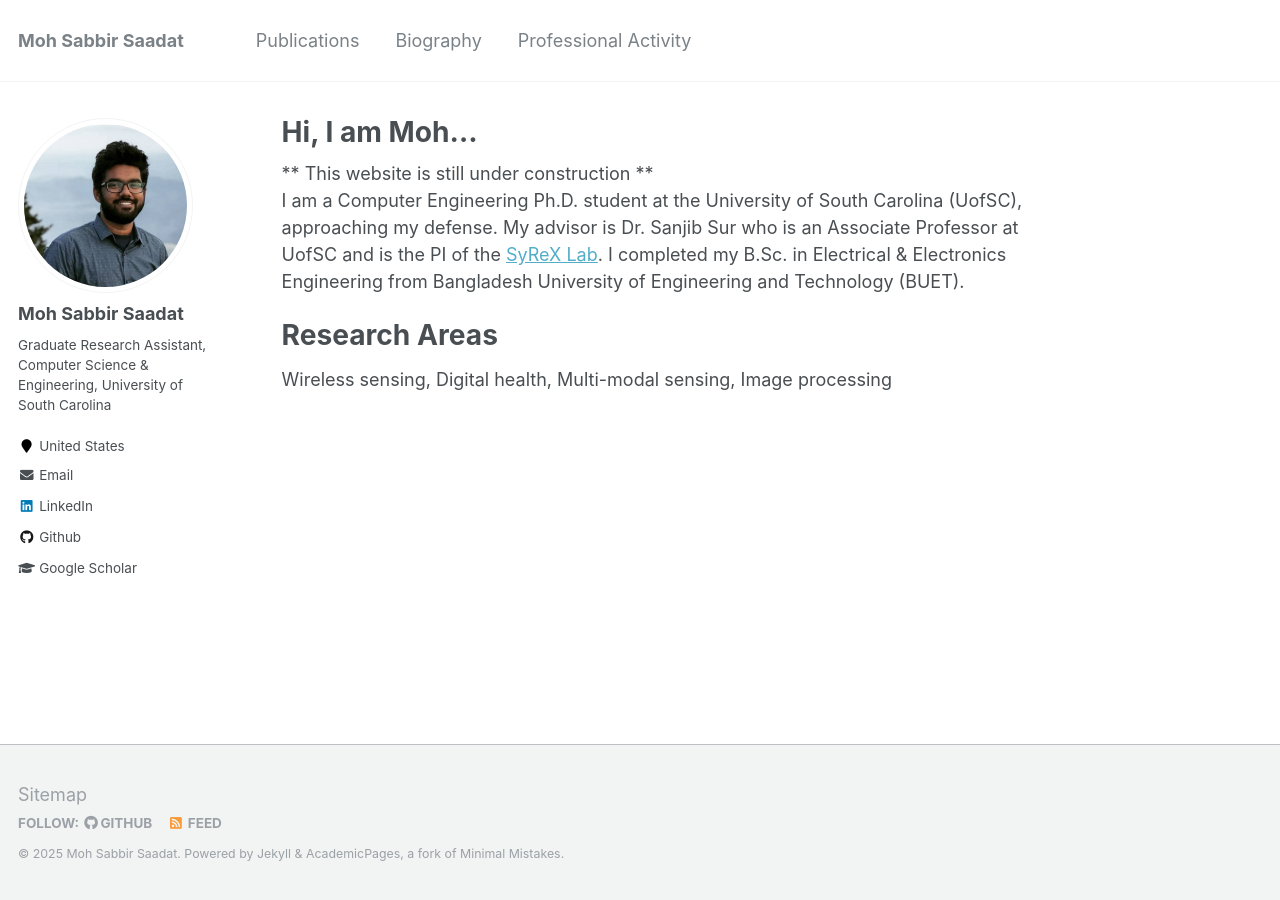
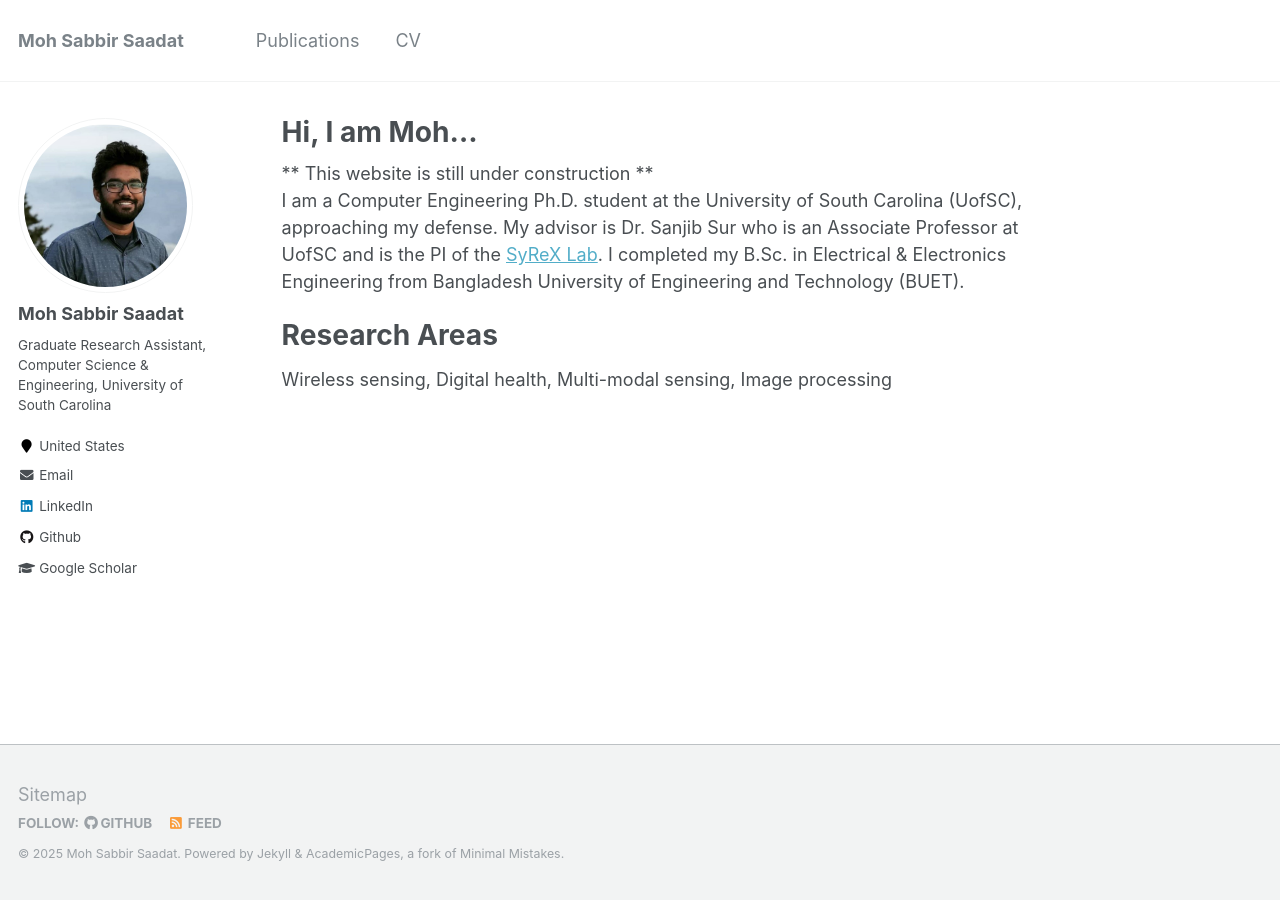
Before and after one commit to MohSaadat/MohSaadat.github.io, a Jekyll site: the page built from _pages/about.md, in a window 1280 px wide. Built offline with Jekyll 4.4.1, drawn with Linux system fonts in a browser that asks for light colours.

Commit message:
navigation updated to keep only two links; updated Biography header to CV

```diff
--- a/_data/navigation.yml
+++ b/_data/navigation.yml
@@ -3,8 +3,8 @@ main:
   - title: "Publications"
     url: /publications/
 
-  - title: "Biography"
+  - title: "CV"
     url: /cv/
 
-  - title: "Professional Activity"
-    url: /services/
+  #- title: "Professional Activity"
+  #  url: /services/
```
